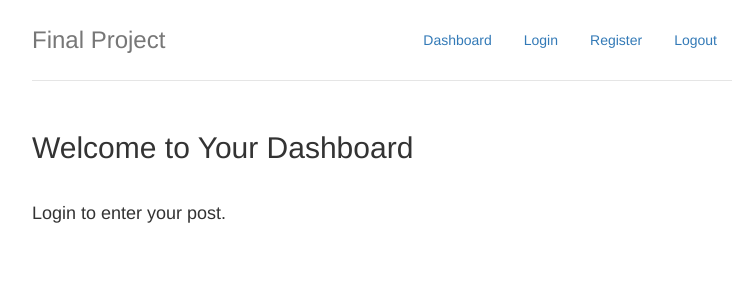
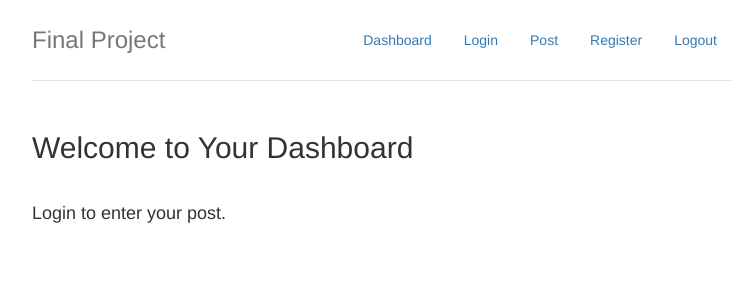
Before and after one commit to tjb1272/beffinal, a Node project: template views/dash.handlebars in a window 1280 px wide. Shown: the top 300 px of the page, without its empty margins (258-1005 px from the left). Run offline with Node 20 templates, Linux system fonts and the light colour scheme; the template is opened without the code that fills it, so the values that code supplies are empty; some libraries are stand-ins or nearby versions.

Commit message:
Update main.handlebars

```diff
--- a/views/layouts/main.handlebars
+++ b/views/layouts/main.handlebars
@@ -12,6 +12,7 @@
           <ul class='nav nav-pills pull-right'>
             <li role='presentation'><a href='/Users/dash'>Dashboard</a></li>
             <li role='presentation'><a href='/Users/login'>Login</a></li>
+            <li role='presentation'><a href='/Users/posting'>Post</a></li>
             <li role='presentation'><a href='/Users/register'>Register</a></li>
             <li role='presentation'><a href='/Users/logout'>Logout</a></li>
           </ul>
```
